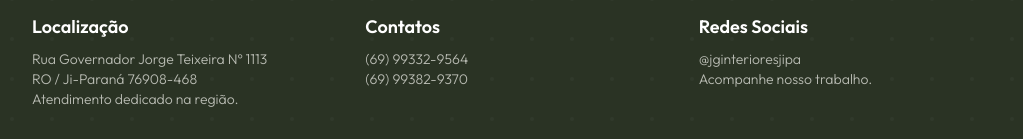
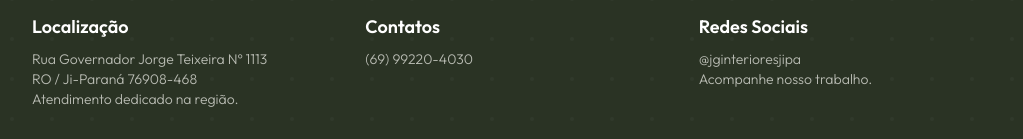
Before and after one commit to LeoFirmo/jginteriores, a plain HTML site: page index.html in a window 1280 px wide. Shown: the part 6014-6153 px from the top of the page, without its empty margins (128-1151 px from the left). Drawn offline with nearby package versions, Linux system fonts and the light colour scheme.

Commit message:
Replace old contact numbers with new one
Updated contact numbers in the HTML file.

```diff
--- a/index.html
+++ b/index.html
@@ -565,7 +565,7 @@
                         <i data-lucide="phone" class="w-6 h-6"></i>
                     </div>
                     <h5 class="text-lg font-bold mb-2">Contatos</h5>
-                    <p class="text-nature-light/70 font-light text-sm">(69) 99332-9564<br>(69) 99382-9370</p>
+                    <p class="text-nature-light/70 font-light text-sm">(69) 99220-4030</p>
                 </div>
                 <div class="flex flex-col items-center md:items-start">
                     <div
```
